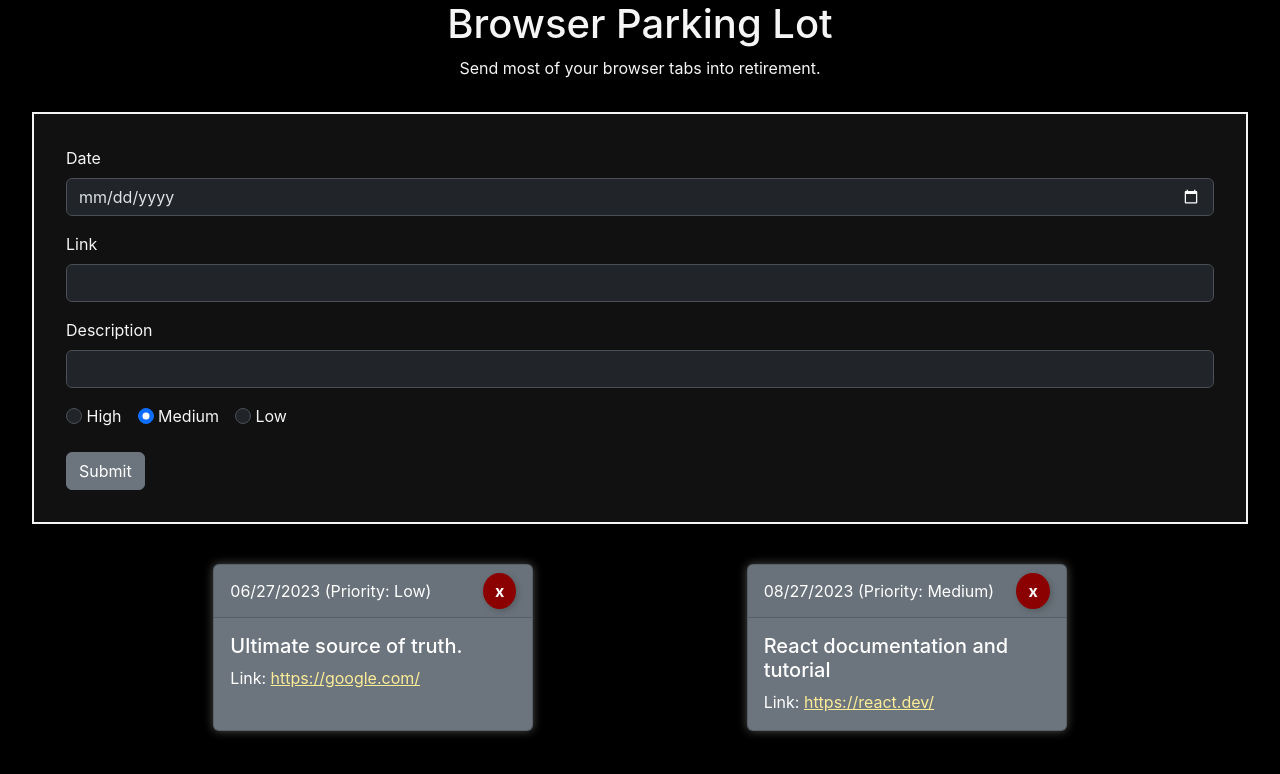
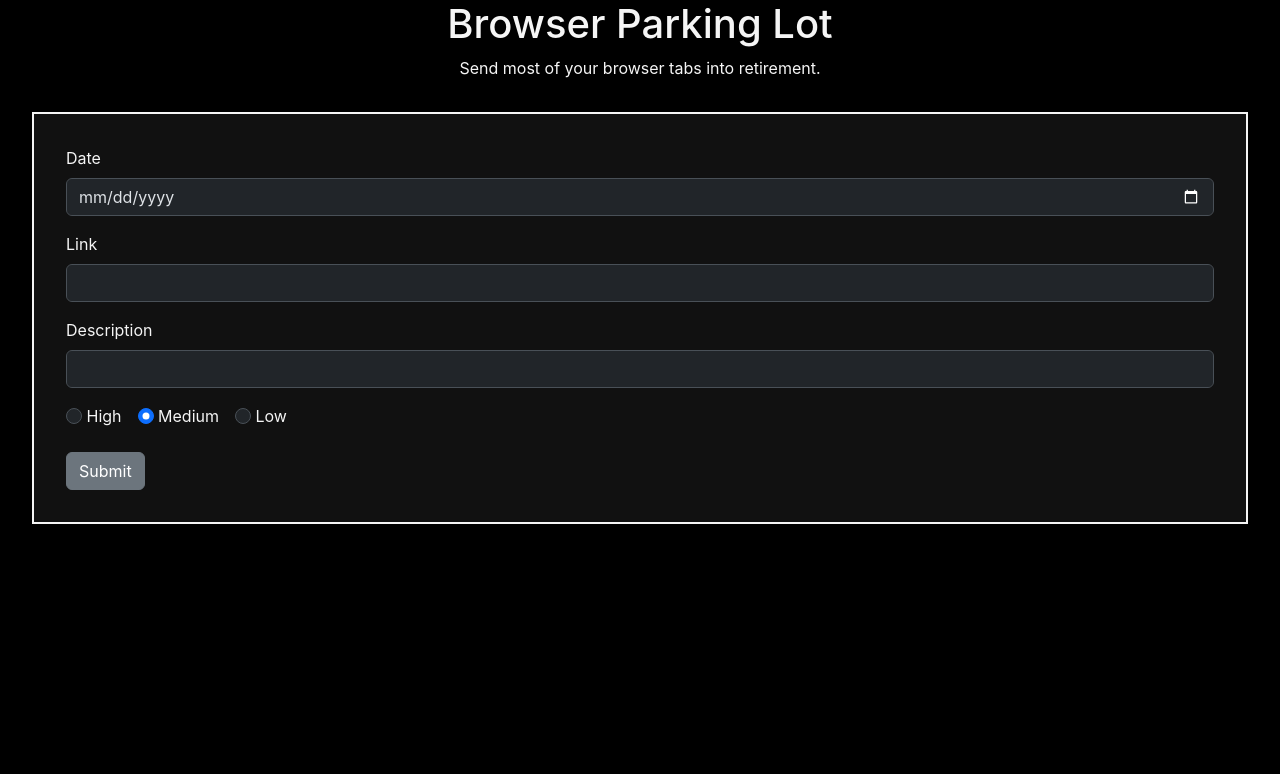
Before and after one commit to zsolt-nagy/2024-feb-react-browser-parking-lot, a React (Create React App) app: page / in a window 1280 px wide. Shown: the top 774 px of the page. Built offline with nearby package versions, Linux system fonts and the light colour scheme.

Commit message:
state deletion

```diff
--- a/src/App.js
+++ b/src/App.js
@@ -5,22 +5,7 @@ import "./App.css";
 import { nanoid } from "nanoid";
 
 function App() {
-    let [parkingLotItems, setParkingLotItems] = useState([
-        {
-            id: nanoid(),
-            date: "06/27/2023",
-            priority: "Low",
-            link: "https://google.com/",
-            description: "Ultimate source of truth.",
-        },
-        {
-            id: nanoid(),
-            date: "08/27/2023",
-            priority: "Medium",
-            link: "https://react.dev/",
-            description: "React documentation and tutorial",
-        },
-    ]);
+    let [parkingLotItems, setParkingLotItems] = useState([]);
 
     function addItem(date, priority, link, description) {
         setParkingLotItems((oldItems) => [
```
